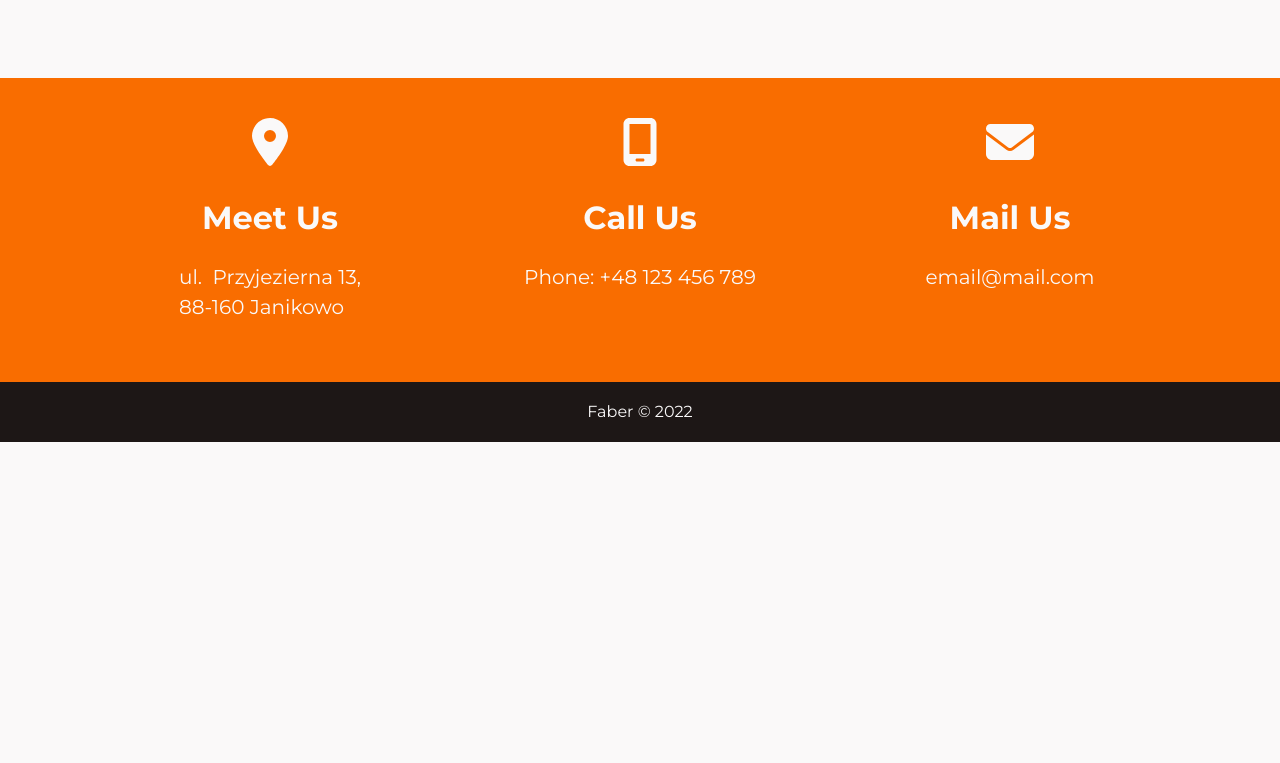
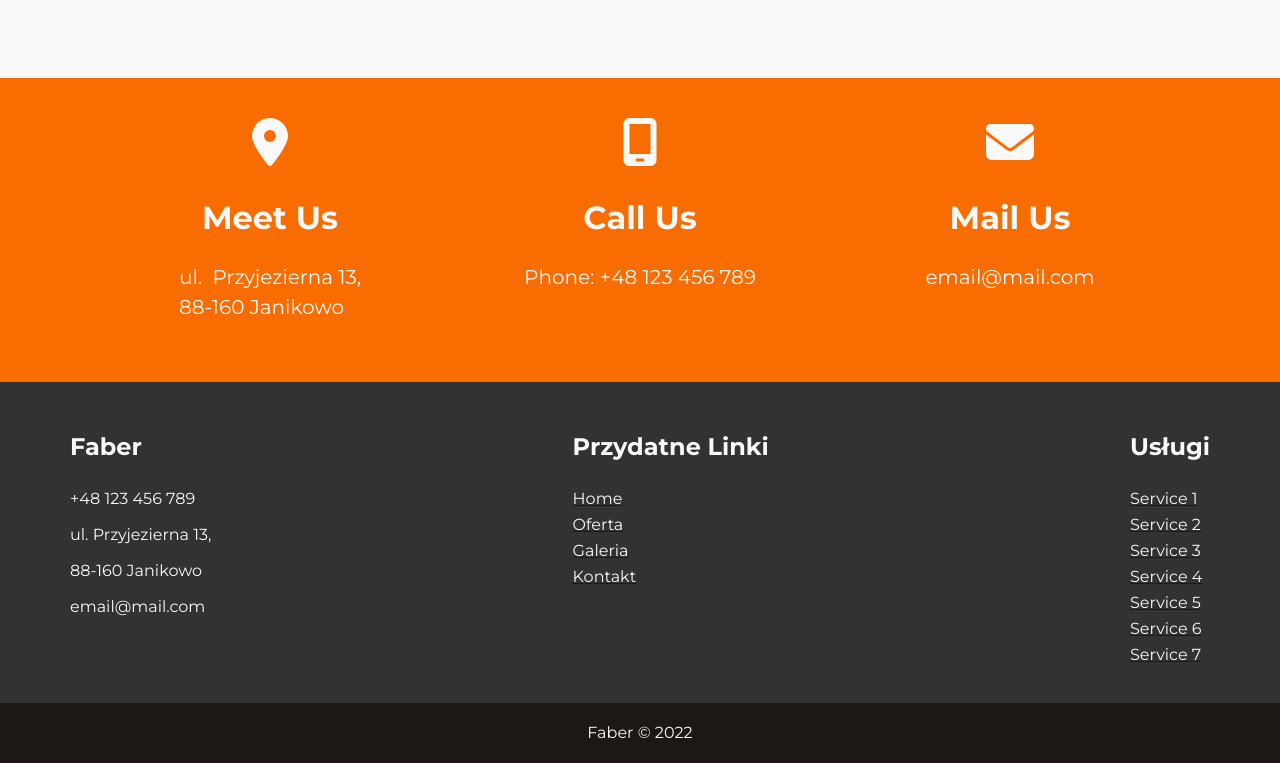
Before and after one commit to mARC3L87/faber-react, a React (Create React App) app: page /kontakt in a window 1280 px wide. Shown: the part 958-1721 px from the top of the page. Before the commit the page ends 1400 px from the top, so only its background shows below. Built offline with nearby package versions, Linux system fonts and the light colour scheme; no server answers.

Commit message:
Add footer with links.

```diff
--- a/src/components/App/App.tsx
+++ b/src/components/App/App.tsx
@@ -6,6 +6,7 @@ import Gallery from '../Gallery/Gallery';
 import Contact from '../Contact/Contact';
 import Service from '../Service/Service';
 import OfferLayout from '../Offer/OfferLayout';
+import FooterLinks from '../FooterLinks/FooterLinks';
 import Footer from '../Footer/Footer';
 import { AnimatePresence } from 'framer-motion';
 import './App.scss';
@@ -27,6 +28,7 @@ const App = () => {
           </Routes>
         </AnimatePresence>
       </main>
+      <FooterLinks />
       <Footer />
     </div>
   );
--- /dev/null
+++ b/src/components/FooterLinks/FooterLinks.scss
@@ -0,0 +1,43 @@
+@import '../../styles/settings.scss';
+
+.footer-links-container {
+  background: $light-dark;
+  .footer-links-wrapper {
+    margin: 0 auto;
+    max-width: 1200px;
+    width: 100%;
+    display: flex;
+    justify-content: space-between;
+    flex-wrap: wrap;
+  }
+  .footer-col {
+    display: flex;
+    flex-direction: column;
+    margin: 30px;
+    h2 {
+      color: $light;
+    }
+    ul {
+      padding: 0;
+      list-style-type: none;
+      margin: 0;
+      li {
+        color: $light;
+        margin: 10px 0;
+        font-family: $text-font;
+        line-height: 1;
+        text-transform: capitalize;
+        &:hover {
+          color: $orange;
+        }
+      }
+    }
+  }
+  .logo {
+    p {
+      color: $light;
+      margin: 10px 0;
+      line-height: 1;
+    }
+  }
+}
--- /dev/null
+++ b/src/components/FooterLinks/FooterLinks.tsx
@@ -0,0 +1,54 @@
+import { useAppSelector } from '../../app/hooks';
+import { selectData } from '../../features/dataSlice';
+import { Link } from 'react-router-dom';
+import './FooterLinks.scss';
+
+const FooterLinks = () => {
+  const servicesData = useAppSelector(selectData);
+  const { serviceCategories, address } = servicesData;
+
+  return (
+    <div className='footer-links-container'>
+      <div className='footer-links-wrapper'>
+        <div className='footer-col logo'>
+          <h2>Faber</h2>
+          <p>{address.phone}</p>
+          <p>{`ul. ${address.street},`}</p>
+          <p>
+            {address.postal} {address.city}
+          </p>
+          <p>{address.email}</p>
+        </div>
+        <div className='footer-col useful-links'>
+          <h2>Przydatne Linki</h2>
+          <ul>
+            <Link to='/'>
+              <li>Home</li>
+            </Link>
+            <Link to='/oferta'>
+              <li>Oferta</li>
+            </Link>
+            <Link to='/galeria'>
+              <li>Galeria</li>
+            </Link>
+            <Link to='/kontakt'>
+              <li>Kontakt</li>
+            </Link>
+          </ul>
+        </div>
+        <div className='footer-col services'>
+          <h2>Usługi</h2>
+          <ul>
+            {serviceCategories.map((serviceName) => (
+              <Link to={`/oferta/${serviceName.service}`}>
+                <li>{serviceName.service.replace('-', ' ')}</li>
+              </Link>
+            ))}
+          </ul>
+        </div>
+      </div>
+    </div>
+  );
+};
+
+export default FooterLinks;
--- a/src/components/FullscreenImage/FullscreenImage.tsx
+++ b/src/components/FullscreenImage/FullscreenImage.tsx
@@ -22,10 +22,10 @@ const FullscreenImage = ({ setModal, modal, imageId }: FullscreenProps) => {
   const clickedImage = galleryData?.find((image) => image.id === imageId)!;
 
   useEffect(() => {
-    const findIndex = galleryData?.indexOf(clickedImage);
-    if (typeof findIndex === 'number') {
+    const findFirstIndex = galleryData?.indexOf(clickedImage);
+    if (typeof findFirstIndex === 'number') {
       if (clickedImage) {
-        setCurrentIndex(findIndex);
+        setCurrentIndex(findFirstIndex);
       }
     }
   }, [clickedImage, galleryData]);
--- a/src/styles/settings.scss
+++ b/src/styles/settings.scss
@@ -2,6 +2,7 @@
 
 $light: #faf9f9;
 $dark: #1d1716;
+$light-dark: #323232;
 $orange: #f96d00;
 $dark-orange: #f16821;
 $grey: #ececec;
```
